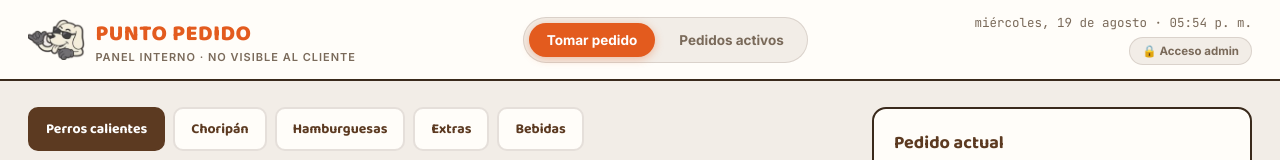
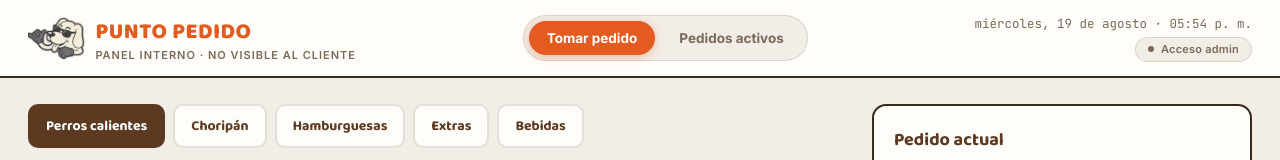
Before and after one commit to garojas22/PerritosGuao, a React (Vite) app: page / in a window 1280 px wide. Shown: the top 160 px of the page. Built offline with nearby package versions, Linux system fonts and the light colour scheme; no server answers.

Commit message:
ajustes css

```diff
--- a/src/components/Header.jsx
+++ b/src/components/Header.jsx
@@ -47,7 +47,7 @@ export default function Header({ view, setView, pendingCount, isAdmin, onAdminCl
           className={`admin-chip ${isAdmin ? "is-admin" : ""}`}
           onClick={onAdminClick}
         >
-          {isAdmin ? "🔓 Modo admin · Salir" : "🔒 Acceso admin"}
+          {isAdmin ? "Modo admin · Salir" : "Acceso admin"}
         </button>
       </div>
     </header>
--- a/src/styles/admin.css
+++ b/src/styles/admin.css
@@ -2,38 +2,72 @@
 Modo trabajador / administrador
 ============================================================ */
 
-.header-right{display:flex;flex-direction:column;align-items:flex-end;gap:6px;}
+/* ---------- Encabezado: reloj + botón de acceso ---------- */
 
+.header-right{display:flex;flex-direction:column;align-items:flex-end;gap:5px;}
+
+/* El indicador es un punto de color en vez de un emoji: se ve igual en todos
+los dispositivos y mantiene la paleta del sistema. */
 .admin-chip{
-font-family:'Inter';font-weight:700;font-size:11.5px;
+display:inline-flex;align-items:center;gap:7px;
+font-family:'Inter';font-weight:600;font-size:11px;line-height:1;letter-spacing:.02em;
 padding:6px 12px;border-radius:999px;cursor:pointer;
 border:1.5px solid var(--line);background:var(--cream);color:var(--ink-soft);
+transition:background .15s ease,border-color .15s ease,color .15s ease;
 touch-action:manipulation;
+}
+.admin-chip::before{
+content:"";width:6px;height:6px;border-radius:50%;
+background:var(--ink-soft);flex-shrink:0;
 }
 .admin-chip:hover{color:var(--ink);border-color:var(--ink-soft);}
 .admin-chip.is-admin{background:var(--green);border-color:var(--green);color:#fff;}
+.admin-chip.is-admin::before{background:#fff;}
 .admin-chip.is-admin:hover{filter:brightness(.94);}
 
-/* El campo del PIN usa el mismo estilo que el campo Cliente (.field input[type=text]). */
-.admin-dialog .field{margin-bottom:14px;}
+/* ---------- Diálogo de PIN ---------- */
+
+.admin-dialog{max-width:340px;padding:22px 24px;}
+.admin-dialog h3{font-size:17px;margin:0 0 4px;}
+.admin-dialog p{font-size:13px;line-height:1.45;margin:0 0 18px;}
+
+.admin-dialog .field{margin-bottom:12px;}
 .admin-dialog .field label{
 font-size:11px;font-weight:700;color:var(--ink-soft);
 text-transform:uppercase;letter-spacing:.5px;display:block;margin-bottom:6px;
 }
+
+/* Misma forma que el campo Cliente (.field input[type=text]), un poco más compacto. */
 .admin-dialog .field input[type=password]{
-width:100%;padding:10px 14px;border-radius:99px;border:1.5px solid var(--line);
-font-family:'Inter';font-size:16px;background:var(--cream);letter-spacing:.2em;
+width:100%;padding:9px 16px;border-radius:99px;border:1.5px solid var(--line);
+font-family:'Inter';font-size:15px;background:var(--cream);color:var(--ink);
+outline:none;transition:border-color .15s ease,box-shadow .15s ease;
 }
-.admin-dialog .field-error{margin:0 0 14px;}
-.admin-dialog p{margin-bottom:16px;}
+/* El espaciado entre dígitos solo aplica cuando ya hay algo escrito;
+si se aplicara siempre, también estiraría el texto de ayuda (placeholder). */
+.admin-dialog .field input[type=password]:not(:placeholder-shown){letter-spacing:.3em;}
+.admin-dialog .field input[type=password]::placeholder{
+font-size:13px;letter-spacing:normal;color:var(--ink-soft);opacity:.7;
+}
+/* Foco naranja, igual que los campos del modal de productos. */
+.admin-dialog .field input[type=password]:focus{
+border-color:var(--orange);box-shadow:0 0 0 3px rgba(227,91,30,.12);
+}
+
+.admin-dialog .field-error{margin:2px 0 4px;}
+
+.admin-actions{gap:8px;margin-top:18px;}
+.admin-actions .confirm-btn-cancel,
+.admin-actions .admin-btn-submit{min-width:92px;padding:9px 16px;}
 .admin-actions .admin-btn-submit{
 font-family:'Inter',sans-serif;font-weight:600;font-size:13.5px;
-padding:10px 16px;border-radius:9px;cursor:pointer;
+border-radius:9px;cursor:pointer;
 border:1.5px solid var(--orange);background:var(--orange);color:#fff;
 }
-.admin-actions .admin-btn-submit:hover:not(:disabled){background:var(--orange-deep);}
+.admin-actions .admin-btn-submit:hover:not(:disabled){background:var(--orange-deep);border-color:var(--orange-deep);}
 .admin-actions .admin-btn-submit:disabled{opacity:.6;cursor:wait;}
 
 @media (max-width:600px){
 .header-right{align-items:center;width:100%;}
+.admin-dialog{padding:20px;}
 }
```
